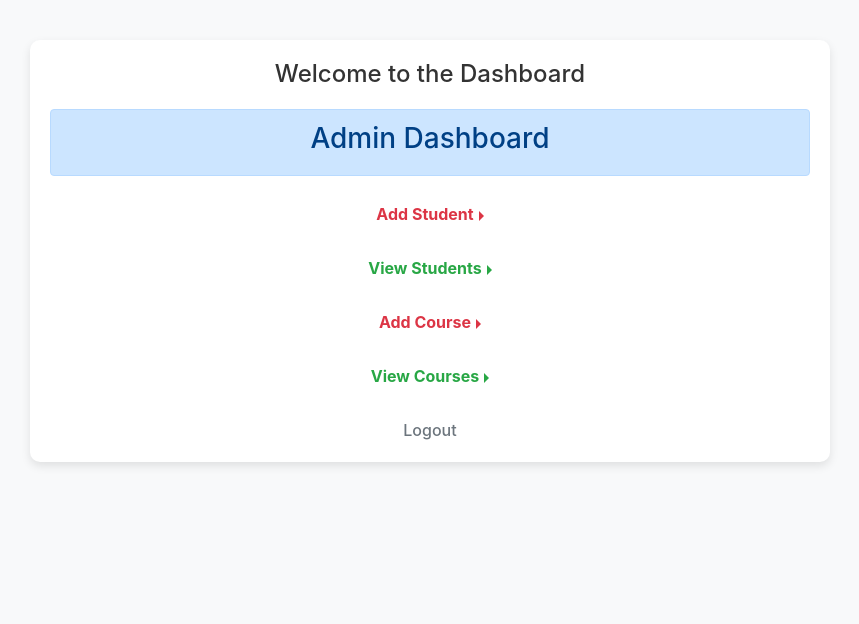
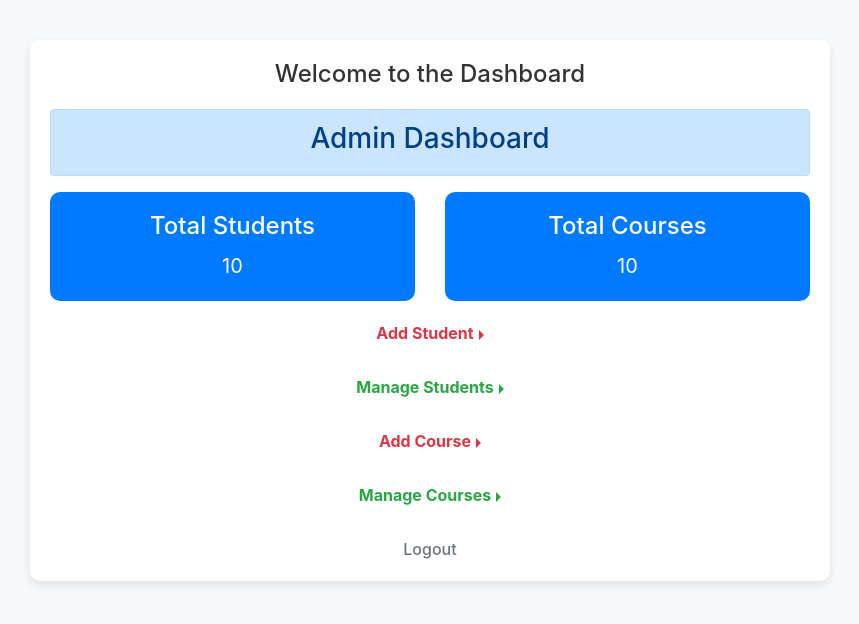
Before and after one commit to Abhijitkr/Grade-Management-System, a PHP site: page /dashboard.php in a window 1280 px wide. Shown: the top 624 px of the page, without its empty margins (210-1069 px from the left). Run offline with PHP 8.4, Linux system fonts and the light colour scheme; a user stored in the database is signed in; data comes from the database, SQL or seed files in the repository; some libraries are stand-ins or nearby versions.

Commit message:
Added Statistics in Dashboard for Admin
Added Statistics in Dashboard for Admin - Total Student, Total Courses

```diff
--- a/dashboard.php
+++ b/dashboard.php
@@ -12,6 +12,36 @@ if (!isset($_SESSION['user_id'])) {
 // Get the user ID and role from the session
 $user_id = $_SESSION['user_id'];
 $role = $_SESSION['role'];
+
+// Include the db_connection.php file
+require_once 'db_connection.php';
+
+// Define variables to store the retrieved data
+$total_students = 0;
+$total_courses = 0;
+$instructor_courses = array();
+$student_courses = array();
+$student_grades = array();
+
+// Retrieve data based on the user's role
+if ($role === 'admin') {
+    // Get the total number of students
+    $stmt_total_students = $mysqli->prepare('SELECT COUNT(*) FROM students');
+    $stmt_total_students->execute();
+    $stmt_total_students->bind_result($total_students);
+    $stmt_total_students->fetch();
+    $stmt_total_students->close();
+
+    // Get the total number of courses
+    $stmt_total_courses = $mysqli->prepare('SELECT COUNT(*) FROM courses');
+    $stmt_total_courses->execute();
+    $stmt_total_courses->bind_result($total_courses);
+    $stmt_total_courses->fetch();
+    $stmt_total_courses->close();
+}
+
+// Close the database connection
+$mysqli->close();
 ?>
 
 <!DOCTYPE html>
@@ -88,7 +118,9 @@ $role = $_SESSION['role'];
             border-bottom: 5px solid transparent;
             border-left: 5px solid currentColor;
         }
-
+        .list-unstyled{
+            margin-top: 10px;
+        }
         .logout-link {
             display: block;
             margin-top: 20px;
@@ -100,6 +132,23 @@ $role = $_SESSION['role'];
 
         .logout-link:hover {
             color: #000;
+        }
+        .total-card {
+            background-color: #007bff;
+            color: #fff;
+            padding: 20px;
+            border-radius: 10px;
+            text-align: center;
+        }
+
+        .total-card h3 {
+            font-size: 24px;
+            margin-bottom: 10px;
+        }
+
+        .total-card p {
+            font-size: 20px;
+            margin-bottom: 0;
         }
     </style>
 </head>
@@ -113,12 +162,27 @@ $role = $_SESSION['role'];
                 <div class="alert alert-primary" role="alert">
                     <h3>Admin Dashboard</h3>
                 </div>
+                <!-- Beautiful cards for displaying total students and total courses -->
+                <div class="row">
+                    <div class="col-md-6">
+                        <div class="total-card">
+                            <h3>Total Students</h3>
+                            <p><?php echo $total_students; ?></p>
+                        </div>
+                    </div>
+                    <div class="col-md-6">
+                        <div class="total-card">
+                            <h3>Total Courses</h3>
+                            <p><?php echo $total_courses; ?></p>
+                        </div>
+                    </div>
+                </div>
                 <!-- Display admin-specific options and functionalities -->
                 <ul class="list-unstyled">
                     <li><a class="dashboard-link add" href="add_student.php">Add Student</a></li>
-                    <li><a class="dashboard-link view" href="view_students.php">View Students</a></li>
+                    <li><a class="dashboard-link view" href="view_students.php">Manage Students</a></li>
                     <li><a class="dashboard-link add" href="add_course.php">Add Course</a></li>
-                    <li><a class="dashboard-link view" href="view_courses.php">View Courses</a></li>
+                    <li><a class="dashboard-link view" href="view_courses.php">Manage Courses</a></li>
                     <!-- Add more admin-specific options here -->
                 </ul>
             <?php } elseif ($role === 'instructor') { ?>
@@ -146,6 +210,7 @@ $role = $_SESSION['role'];
             <!-- Logout link -->
             <a class="logout-link" href="logout.php">Logout</a>
         </div>
+
     </div>
 
     <!-- Include Bootstrap JS -->
```
